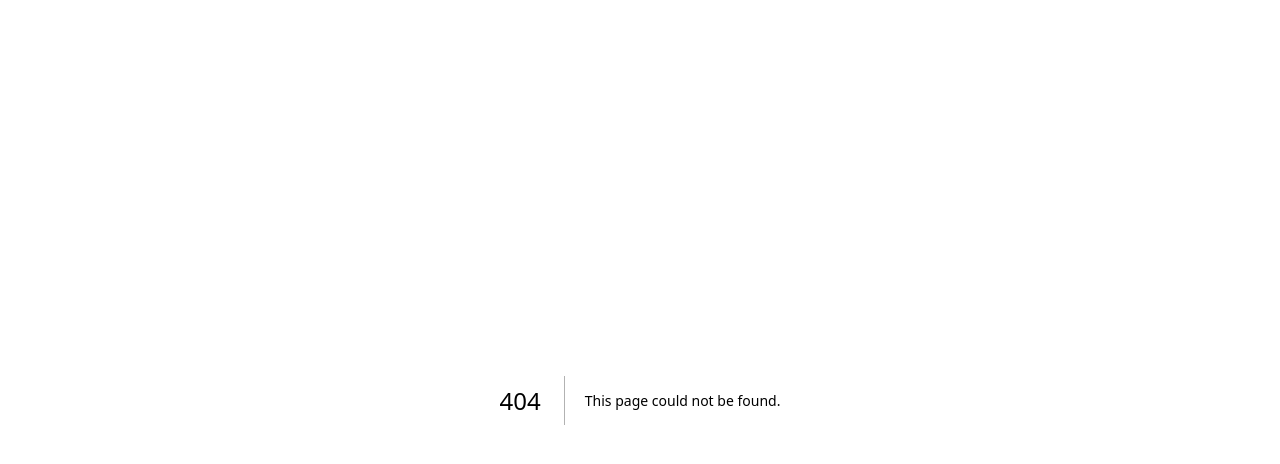
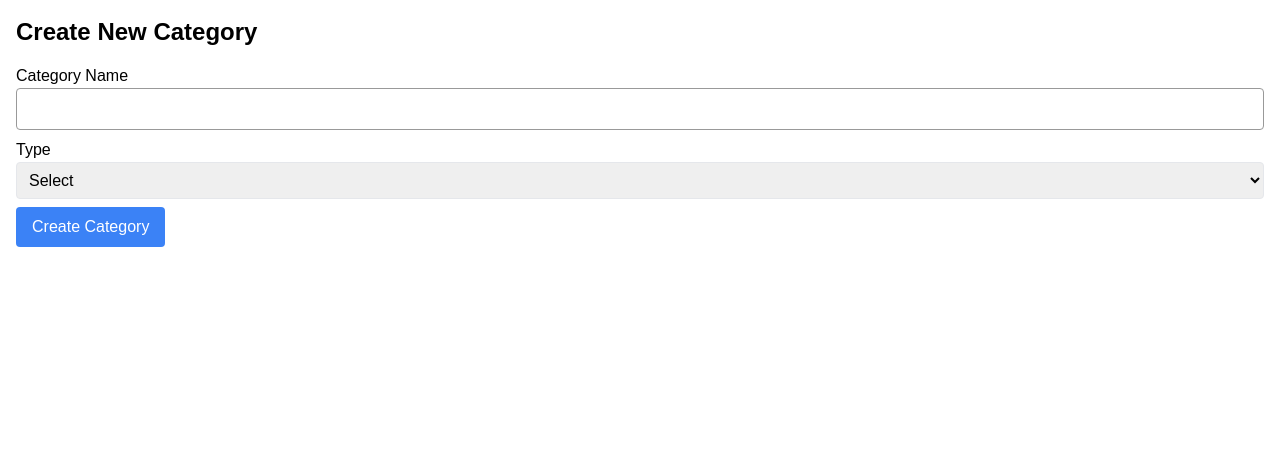
Before and after one commit to nikolasdevs/visit-ng, a Next.js app: page /dashboard/category/create in a window 1280 px wide. Before the commit this address had no page. Shown: the top 464 px of the page. Built offline with nearby package versions, Linux system fonts and the light colour scheme; no server answers.

Commit message:
category fetched from api

```diff
--- /dev/null
+++ b/app/dashboard/category/[id]/CatById.tsx
@@ -0,0 +1,227 @@
+"use client";
+
+import Link from "next/link";
+import { useRouter, useSearchParams } from "next/navigation";
+import { useEffect, useState } from "react";
+import { ToastContainer, toast } from "react-toastify";
+import "react-toastify/dist/ReactToastify.css";
+import {
+  deleteRecord,
+  fetchRecordByField,
+  fetchRecordById,
+  updateRecord,
+} from "../../../utility/adminApi";
+
+interface Category {
+  id: string;
+  name: string;
+  type: string;
+}
+
+const CategoryPage: React.FC = () => {
+  const router = useRouter();
+  const searchParams = useSearchParams();
+  const [id, setId] = useState<string | null>(null);
+  const mode = searchParams.get("mode");
+
+  const [category, setCategory] = useState<Category | null>(null);
+  const [form, setForm] = useState({
+    name: "",
+    type: "",
+  });
+  const [message, setMessage] = useState("");
+
+  const [error, setError] = useState<string | null>(null);
+  const [loading, setLoading] = useState<boolean>(true);
+
+  useEffect(() => {
+    const idFromUrl = window.location.pathname.split("/").pop();
+    if (idFromUrl) {
+      setId(idFromUrl);
+    } else {
+      setError("Category ID not found in the URL.");
+      setLoading(false);
+    }
+  }, []);
+
+  useEffect(() => {
+    if (!id) return;
+
+    const fetchCategory = async () => {
+      setLoading(true);
+      try {
+        const response = await fetchRecordById("category", id);
+        const categoryData = response?.data;
+
+        if (!categoryData) {
+          throw new Error("No category data found.");
+        }
+
+        setCategory(categoryData);
+        setForm({
+          name: categoryData.name,
+          type: categoryData.type,
+        });
+      } catch (err) {
+        setError(
+          err instanceof Error ? err.message : "Error fetching category data."
+        );
+      } finally {
+        setLoading(false);
+      }
+    };
+
+    fetchCategory();
+  }, [id]);
+
+  if (loading) return <p>Loading...</p>;
+  if (error)
+    return (
+      <div className="flex justify-center items-center h-screen">
+        <p className="text-red-600 text-xl font-bold">{error}</p>
+      </div>
+    );
+
+  const handleInputChange = (
+    e: React.ChangeEvent<HTMLInputElement | HTMLSelectElement>
+  ) => {
+    const { name, value } = e.target;
+    setForm((prev) => ({ ...prev, [name]: value }));
+  };
+
+  const handleSubmit = async (e: React.FormEvent) => {
+    e.preventDefault();
+
+    if (!form.name || !form.type) {
+      toast.error("Validation Error: All fields are required.");
+      return;
+    }
+
+    try {
+      const [nameCheck, typeCheck] = await Promise.all([
+        fetchRecordByField("category", "name", form.name),
+        fetchRecordByField("category", "type", form.type),
+      ]);
+
+      if (nameCheck && typeCheck.id !== id) {
+        toast.error("name already exists.");
+        return;
+      }
+
+      if (nameCheck && typeCheck.id !== id) {
+        toast.error("type already exists.");
+        return;
+      }
+
+      if (id) {
+        await updateRecord("category", id, form, router);
+      } else {
+        toast.error("Category ID is missing.");
+      }
+    } catch (error) {
+      console.error("Error updating category:", error);
+      toast.error("Failed to update category. Please try again.");
+    }
+  };
+  const handleDelete = async () => {
+    try {
+      if (id) {
+        await deleteRecord("category", id, router);
+      } else {
+        toast.error("Category ID is missing.");
+      }
+      setMessage("Category deleted successfully");
+    } catch (error) {
+      console.error("Error deleting category:", error);
+      setMessage("Failed to delete category.");
+    }
+  };
+
+  if (error) {
+    return (
+      <div className="flex justify-center items-center h-screen">
+        <p className="text-red-600 text-xl font-bold">{error}</p>
+      </div>
+    );
+  }
+
+  if (loading) return <p>Loading...</p>;
+
+  return (
+    <div className="p-4">
+      <ToastContainer />
+      {mode === "edit" ? (
+        <>
+          <h1 className="text-2xl font-bold mb-4">Edit Category</h1>
+          <form onSubmit={handleSubmit}>
+            <div>
+              <label>Category Name</label>
+              <input
+                type="text"
+                name="name"
+                value={form.name}
+                onChange={handleInputChange}
+                className="border rounded p-2 w-full mb-2"
+              />
+            </div>
+
+            <div>
+              <label>Type</label>
+              <select
+                name="type"
+                value={form.type}
+                onChange={handleInputChange}
+                className="border rounded p-2 w-full mb-2"
+              >
+                <option>Select</option>
+                <option value="ACCOMMODATION">Accommodation</option>
+                <option value="THINGS_TO_DO">Things to Do</option>
+              </select>
+            </div>
+            <button
+              type="submit"
+              className="bg-blue-500 text-white px-4 py-2 rounded"
+            >
+              Update Category
+            </button>
+          </form>
+          {message && <p className="mt-4 text-green-500">{message}</p>}
+        </>
+      ) : mode === "delete" ? (
+        <>
+          <h1 className="text-2xl font-bold mb-4">Delete Category</h1>
+          <p>Are you sure you want to delete this category?</p>
+          <button
+            className="bg-red-500 text-white px-4 py-2 rounded mt-4"
+            onClick={handleDelete}
+          >
+            Delete Category
+          </button>
+        </>
+      ) : (
+        <>
+          <h1 className="text-2xl font-bold mb-4">Category Details</h1>
+          <p>
+            <strong>Name:</strong> {category?.name}
+          </p>
+          <p>
+            <strong>Type:</strong> {category?.type}
+          </p>
+
+          <Link href={`../category/${id}?mode=edit`}>
+            <button className="bg-yellow-500 text-white px-4 py-2 rounded mt-4">
+              Edit Category
+            </button>
+          </Link>
+          <Link href={`../category/${id}?mode=delete`}>
+            <button className="bg-red-500 text-white px-4 py-2 rounded mt-4">
+              Delete Category
+            </button>
+          </Link>
+        </>
+      )}
+    </div>
+  );
+};
+
+export default CategoryPage;
--- /dev/null
+++ b/app/dashboard/category/[id]/page.tsx
@@ -0,0 +1,11 @@
+import AdminById from "./CatById";
+
+const page = () => {
+  return (
+    <div>
+      <AdminById />
+    </div>
+  );
+};
+
+export default page;
--- /dev/null
+++ b/app/dashboard/category/create/page.tsx
@@ -0,0 +1,11 @@
+import CreateCategory from "@/dashboard/component/CreateCategory";
+
+const page = () => {
+  return (
+    <div>
+      <CreateCategory />
+    </div>
+  );
+};
+
+export default page;
--- /dev/null
+++ b/app/dashboard/component/CreateCategory.tsx
@@ -0,0 +1,82 @@
+"use client";
+
+import { useRouter } from "next/navigation";
+import { useState } from "react";
+import { ToastContainer, toast } from "react-toastify";
+import "react-toastify/dist/ReactToastify.css";
+import { createRecord } from "../../utility/adminApi";
+
+const CreateCategory = () => {
+  const router = useRouter();
+  const [form, setForm] = useState({
+    name: "",
+    type: "",
+  });
+  //  const router = useRouter();
+
+  const handleInputChange = (
+    e: React.ChangeEvent<HTMLInputElement | HTMLSelectElement>
+  ) => {
+    const { name, value } = e.target;
+    setForm((prev) => ({ ...prev, [name]: value }));
+  };
+
+  const handleSubmit = async (e: React.FormEvent) => {
+    e.preventDefault();
+
+    if (!form.name || !form.type) {
+      toast.error("Validation Error: All fields are required.");
+      return;
+    }
+    try {
+      await createRecord("category", form, router);
+    } catch (error) {
+      toast.error(
+        `Error creating category: ${
+          error instanceof Error ? error.message : String(error)
+        }`
+      );
+    }
+  };
+
+  return (
+    <div className="p-4">
+      <ToastContainer />
+      <h1 className="text-2xl font-bold mb-4">Create New Category</h1>
+      <form onSubmit={handleSubmit} className="mb-6">
+        <div>
+          <label>Category Name</label>
+          <input
+            type="text"
+            name="name"
+            value={form.name}
+            onChange={handleInputChange}
+            className="border rounded p-2 w-full mb-2"
+          />
+        </div>
+
+        <div>
+          <label>Type</label>
+          <select
+            name="type"
+            value={form.type}
+            onChange={handleInputChange}
+            className="border rounded p-2 w-full mb-2"
+          >
+            <option value="">Select</option>
+            <option value="ACCOMMODATION">Accommodation </option>
+            <option value="THINGS_TO_DO">Things to Do</option>
+          </select>
+        </div>
+        <button
+          type="submit"
+          className="bg-blue-500 text-white px-4 py-2 rounded"
+        >
+          Create Category
+        </button>
+      </form>
+    </div>
+  );
+};
+
+export default CreateCategory;
--- a/app/dashboard/component/Sidebar.tsx
+++ b/app/dashboard/component/Sidebar.tsx
@@ -3,9 +3,9 @@
 import Link from "next/link";
 import { useState } from "react";
 import { PiDotsThreeVertical } from "react-icons/pi";
-import { fetchAllRecords } from "../../utility/adminApi.ts";
 import { ToastContainer, toast } from "react-toastify";
 import "react-toastify/dist/ReactToastify.css";
+import { fetchAllRecords } from "../../utility/adminApi";
 
 const Sidebar = () => {
   const [activeLink, setActiveLink] = useState<string>("");
@@ -155,7 +155,7 @@ const Sidebar = () => {
                             <ul className="text-black">
                               <li className="px-4 py-2 hover:bg-gray-100 cursor-pointer">
                                 <Link
-                                  href={`dashboard/admin/${item.id}?mode=edit`}
+                                  href={`dashboard/${model}/${item.id}?mode=edit`}
                                 >
                                   Edit
                                 </Link>
@@ -167,7 +167,7 @@ const Sidebar = () => {
                               </li>
                               <li className="px-4 py-2 hover:bg-gray-100 cursor-pointer">
                                 <Link
-                                  href={`dashboard/admin/${item.id}?mode=delete`}
+                                  href={`dashboard/${model}/${item.id}?mode=delete`}
                                 >
                                   Delete
                                 </Link>
```
